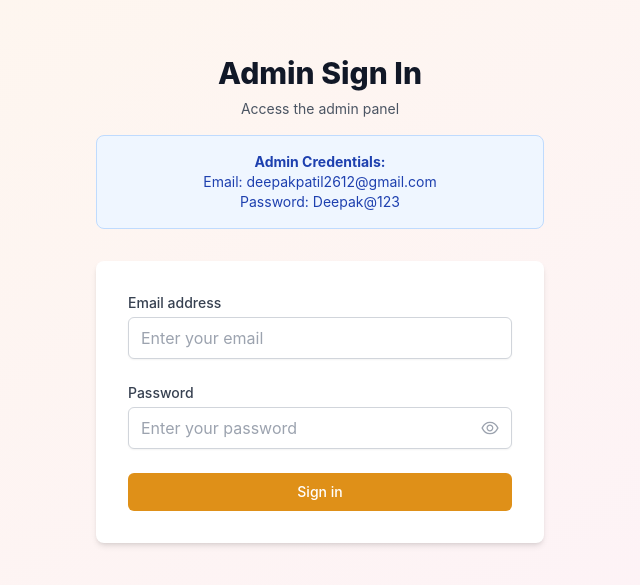
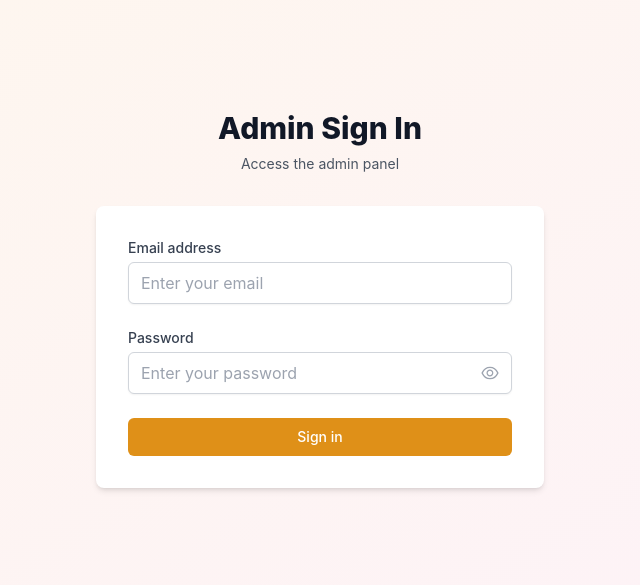
Before and after one commit to deepakpatil26/spiffy-farm-6274, a React (Create React App) app: page /adminLogin in a window 1280 px wide. Shown: the part 113-698 px from the top of the page, without its empty margins (320-960 px from the left). Built offline with nearby package versions, Linux system fonts and the light colour scheme; no server answers.

Commit message:
Fix environment variables and secure admin login

```diff
--- a/src/Components/Admin/AdminLogin.tsx
+++ b/src/Components/Admin/AdminLogin.tsx
@@ -65,13 +65,6 @@ const AdminLogin: React.FC = () => {
           <p className="mt-2 text-sm text-gray-600">
             Access the admin panel
           </p>
-          <div className="mt-4 p-4 bg-blue-50 border border-blue-200 rounded-lg">
-            <p className="text-sm text-blue-800">
-              <strong>Admin Credentials:</strong><br />
-              Email: deepakpatil2612@gmail.com<br />
-              Password: Deepak@123
-            </p>
-          </div>
         </div>
 
         <div className="bg-white rounded-lg shadow-md p-8">
```
